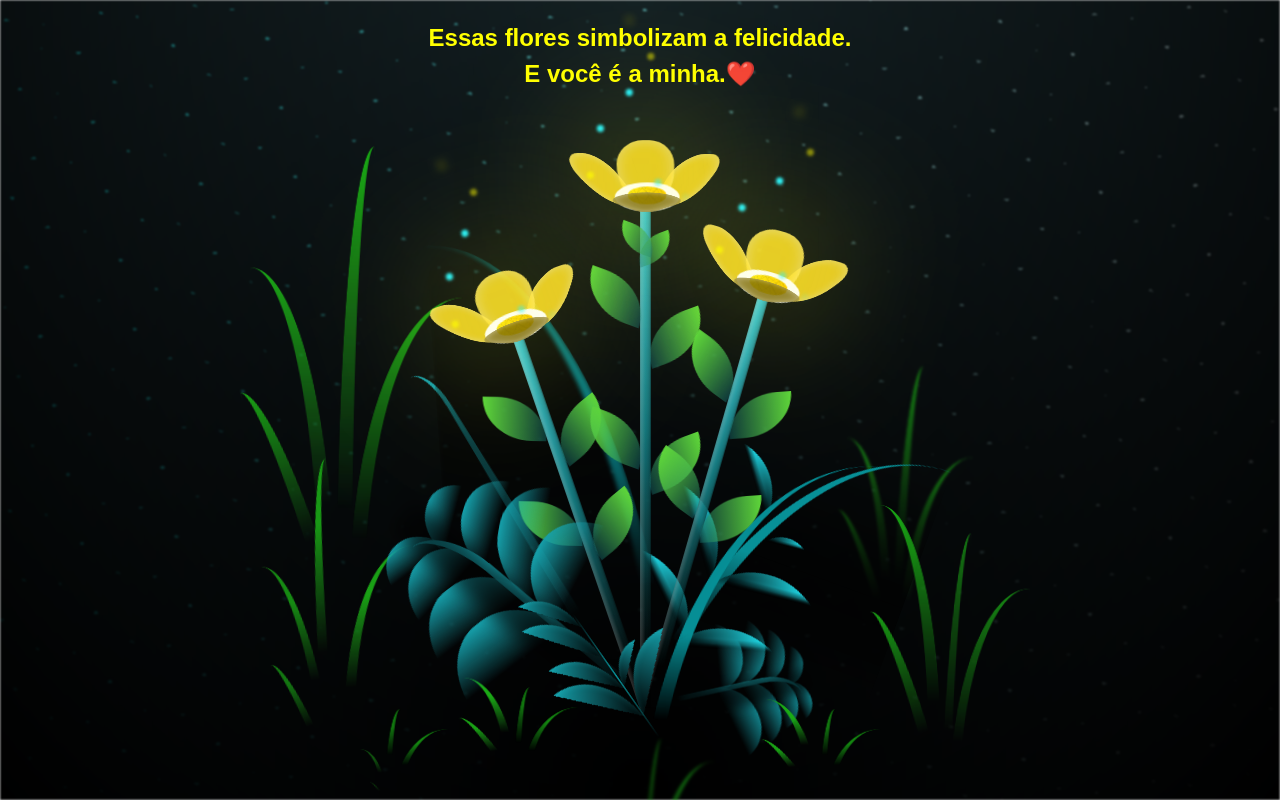
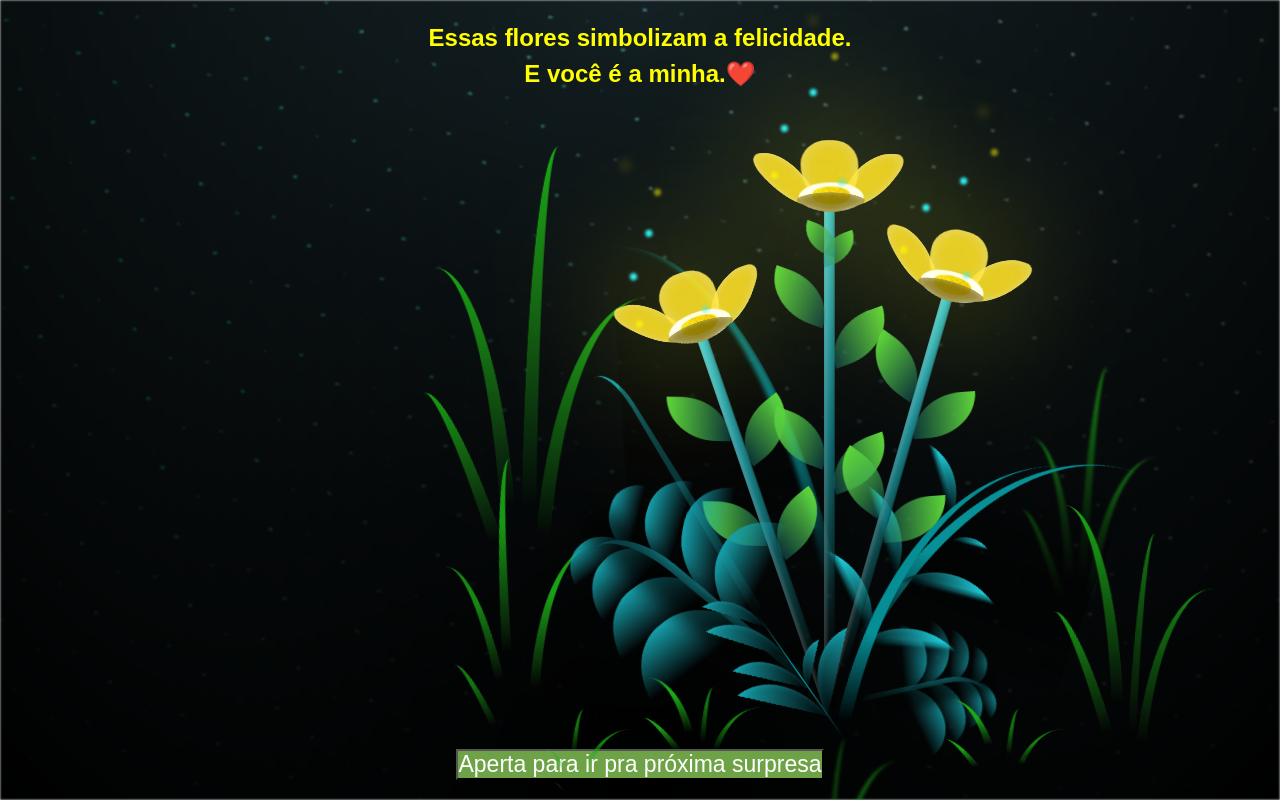
Before and after one commit to rayannee45/felizniver20, a plain HTML site: page flower.html in a window 1280 px wide. Drawn offline with Linux system fonts and the light colour scheme.

Commit message:
Update flower.html

```diff
--- a/flower.html
+++ b/flower.html
@@ -1,5 +1,5 @@
 <!DOCTYPE html>
-<html lang="es">
+<html lang="pt-br">
   <head>
     <meta charset="UTF-8" />
     <meta http-equiv="X-UA-Compatible" content="IE=edge" />
@@ -1622,24 +1622,30 @@ h1 {
   margin-bottom: 20px;
 }
 
-@media screen and (max-width: 600px) {
+@media screen and (max-width: 500px) {
   h1 {
       font-size: 1.5em;
   }
 }
 
-@media screen and (min-width: 601px) and (max-width: 1024px) {
+@media screen and (min-width: 601px) and (max-width: 924px) {
   h1 {
       font-size: 1.8em;
   }
 }
 
-@media screen and (min-width: 1025px) {
+@media screen and (min-width: 925px) {
   h1 {
       font-size: 2em;
   }
 }
-
+#btn{
+  background-color: #6da346;
+  font-family: Arial, Helvetica, sans-serif;
+  font-size: 23px;
+  color: white;
+
+}
 
     </style>
   </head>
@@ -1647,7 +1653,11 @@ h1 {
     <h1 class="titulo">
      Essas flores simbolizam a felicidade. <br>
        E você é a minha.❤️</h1>
-
+      <div id="buttonb">
+       <a href="video.html">
+        <button id="btn">Aperta para ir pra próxima surpresa</button>
+    </a>
+  </div>
     <div class="night"></div>
     <div class="flowers">
       <div class="flower flower--1">
```
